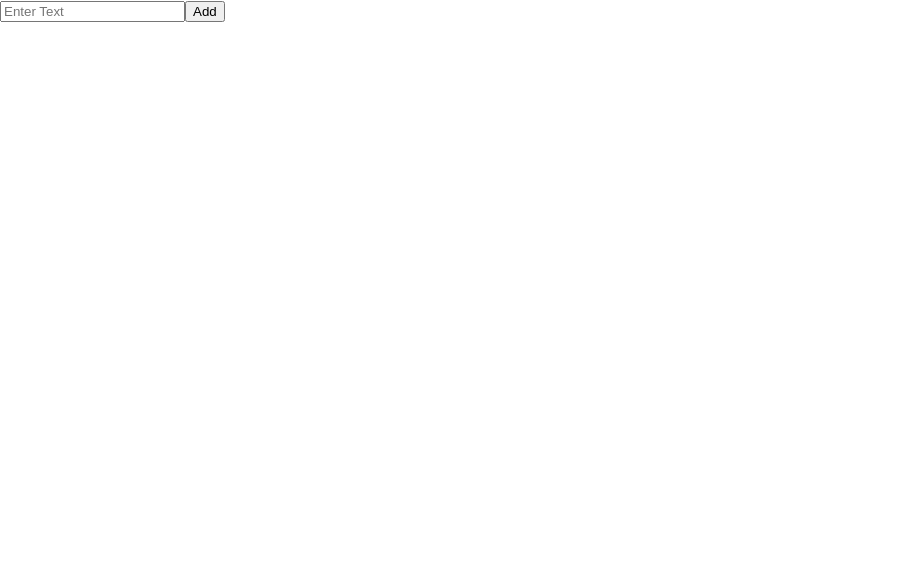
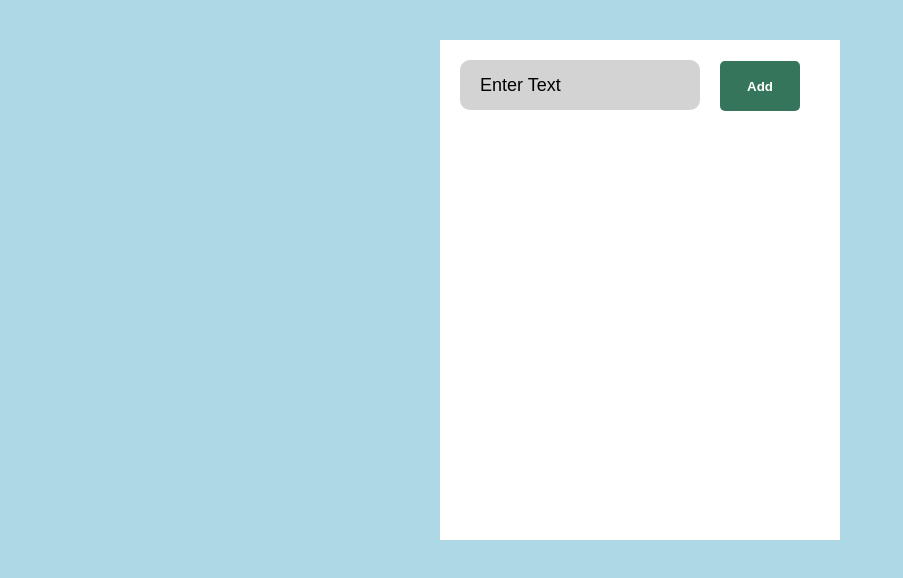
Before and after one commit to aeesley/react-todo-list-app, a React (Create React App) app in the folder todo_list_app/: page / in a window 1280 px wide. Shown: the top 578 px of the page, without its empty margins (0-903 px from the left). Built offline with nearby package versions, Linux system fonts and the light colour scheme.

Commit message:
added initial css styling to input form

```diff
--- a/todo_list_app/src/App.css
+++ b/todo_list_app/src/App.css
@@ -1,38 +1,39 @@
-.App {
-  text-align: center;
+body{
+  background-color: lightblue;
 }
-
-.App-logo {
-  height: 40vmin;
-  pointer-events: none;
+.App{
+  background-color: white;
+  min-height: 500px;
+  width: 400px;
+  margin: 40px auto;
 }
-
-@media (prefers-reduced-motion: no-preference) {
-  .App-logo {
-    animation: App-logo-spin infinite 20s linear;
-  }
-}
-
-.App-header {
-  background-color: #282c34;
-  min-height: 100vh;
-  display: flex;
-  flex-direction: column;
-  align-items: center;
-  justify-content: center;
-  font-size: calc(10px + 2vmin);
+#todo-form input{
+  background-color: lightgray;
+  border: 0;
+  width: 200px;
+  height: 50px;
+  padding: 0 20px;
+  margin: 20px;
+  font-size: 18px;
+  border-radius: 10px;
   color: white;
 }
 
-.App-link {
-  color: #61dafb;
+#todo-form input::placeholder{
+  color: black;
 }
 
-@keyframes App-logo-spin {
-  from {
-    transform: rotate(0deg);
-  }
-  to {
-    transform: rotate(360deg);
-  }
+#todo-form input:focus,#todo-form button:focus{
+  outline: none;
 }
+
+#todo-form button{
+  height: 50px;
+  width: 80px;
+  border-radius: 5px;
+  border: 0;
+  background-color: rgb(52, 117, 92);
+  cursor: pointer;
+  font-weight: bolder;
+  color: white;
+}
--- a/todo_list_app/src/App.js
+++ b/todo_list_app/src/App.js
@@ -6,12 +6,14 @@ import './App.css';
 class App extends React.Component{
   render(){
     return (
-      <header>
-        <form id="to-do-form">
-          <input type="text" placeholder="Enter Text"/>
-          <button type="submit">Add</button>
-        </form>
-      </header>
+      <div className="App">
+        <header>
+          <form id="todo-form">
+            <input type="text" placeholder="Enter Text"/>
+            <button type="submit">Add</button>
+          </form>
+        </header>
+      </div>
     );
   }
 }
```
